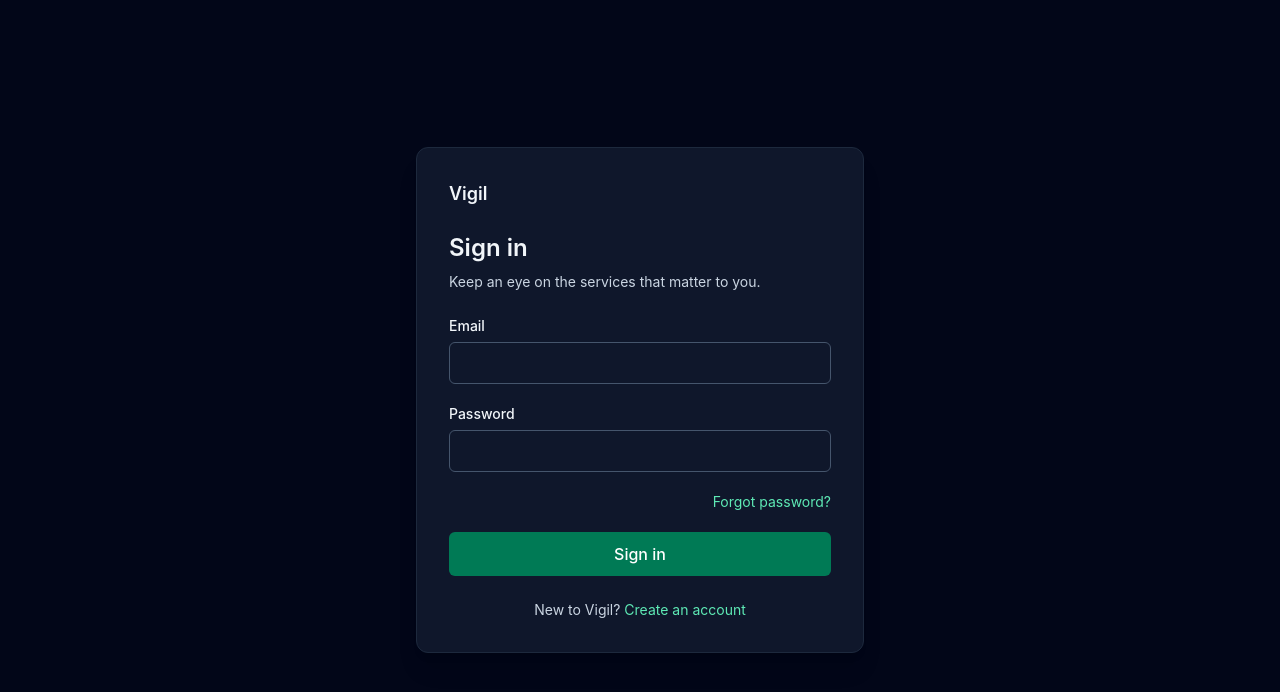
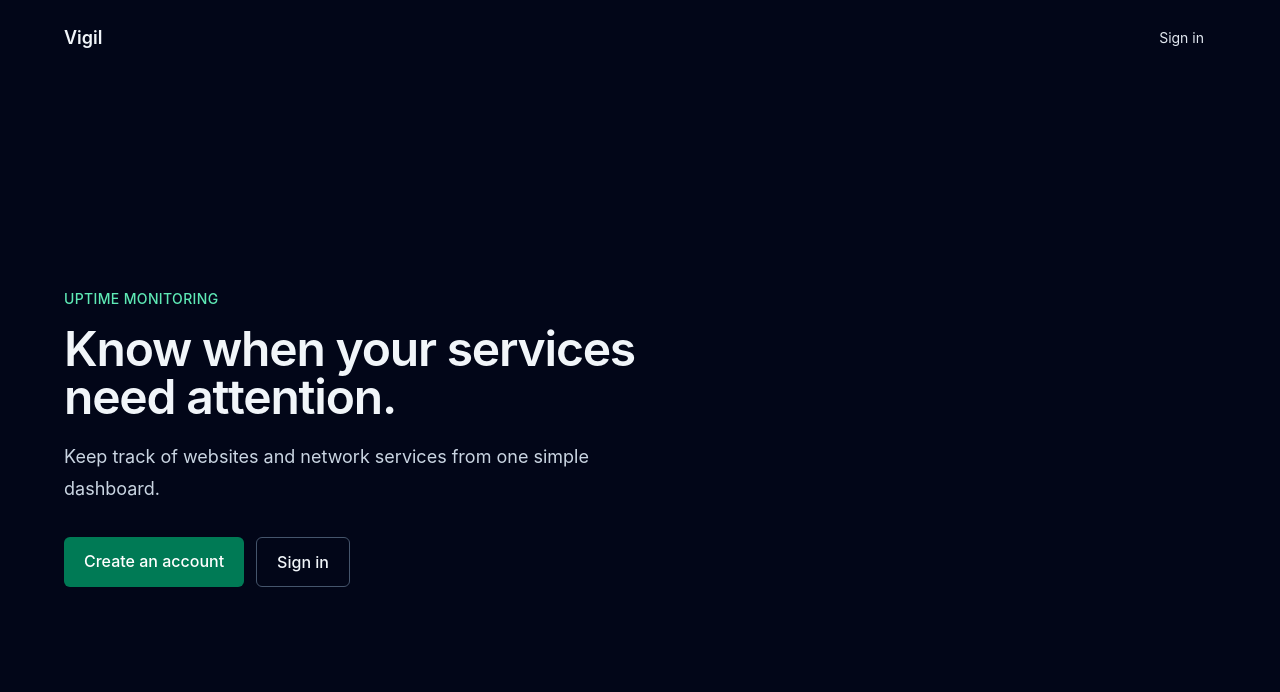
Before and after one commit to endale-dev/vigil, a Vue app in the folder frontend/: page / in a window 1280 px wide. Before the commit this address led to /login. Shown: the top 692 px of the page. Built offline with nearby package versions, Linux system fonts and the light colour scheme; no server answers.

Commit message:
keep home page public

```diff
--- a/frontend/src/components/AppShell.vue
+++ b/frontend/src/components/AppShell.vue
@@ -12,7 +12,10 @@ const title = computed(() => route.meta.title ?? 'Vigil')
   <div class="min-h-screen bg-slate-950 text-slate-100">
     <header class="border-b border-slate-800 px-6 py-4">
       <nav class="mx-auto flex max-w-6xl items-center justify-between" aria-label="Main navigation">
-        <RouterLink class="text-lg font-semibold focus-visible:outline-2 focus-visible:outline-offset-4" to="/dashboard">
+        <RouterLink
+          class="text-lg font-semibold focus-visible:outline-2 focus-visible:outline-offset-4"
+          :to="isAuthenticated ? { name: 'dashboard' } : { name: 'home' }"
+        >
           Vigil
         </RouterLink>
         <div class="flex items-center gap-5 text-sm">
--- a/frontend/src/router/index.ts
+++ b/frontend/src/router/index.ts
@@ -1,6 +1,7 @@
 import { createRouter, createWebHistory } from 'vue-router'
 import AppShell from '../components/AppShell.vue'
 import NotFoundView from '../views/NotFoundView.vue'
+import HomeView from '../views/HomeView.vue'
 import LoginView from '../views/LoginView.vue'
 import RegisterView from '../views/RegisterView.vue'
 import { useSession } from '../composables/useSession'
@@ -10,13 +11,14 @@ declare module 'vue-router' {
     title?: string
     requiresAuth?: boolean
     guestOnly?: boolean
+    redirectAuthenticated?: boolean
   }
 }
 
 const router = createRouter({
   history: createWebHistory(),
   routes: [
-    { path: '/', redirect: { name: 'dashboard' } },
+    { path: '/', name: 'home', component: HomeView, meta: { title: 'Vigil', redirectAuthenticated: true } },
     { path: '/login', name: 'login', component: LoginView, meta: { title: 'Sign in', guestOnly: true } },
     { path: '/register', name: 'register', component: RegisterView, meta: { title: 'Create account', guestOnly: true } },
     { path: '/forgot-password', name: 'forgot-password', component: AppShell, meta: { title: 'Reset password' } },
@@ -31,7 +33,7 @@ const router = createRouter({
 
 router.beforeEach(async (to) => {
   const session = useSession()
-  if ((to.meta.requiresAuth || to.meta.guestOnly) && !session.isReady.value) {
+  if ((to.meta.requiresAuth || to.meta.guestOnly || to.meta.redirectAuthenticated) && !session.isReady.value) {
     await session.initialize().catch(() => null)
   }
 
@@ -41,6 +43,9 @@ router.beforeEach(async (to) => {
   if (to.meta.guestOnly && session.isAuthenticated.value) {
     return { name: 'dashboard' }
   }
+  if (to.meta.redirectAuthenticated && session.isAuthenticated.value) {
+    return { name: 'dashboard' }
+  }
   return true
 })
 
--- /dev/null
+++ b/frontend/src/views/HomeView.vue
@@ -0,0 +1,43 @@
+<script setup lang="ts">
+import { RouterLink } from 'vue-router'
+</script>
+
+<template>
+  <main class="flex min-h-screen flex-col bg-slate-950 px-6 text-slate-100">
+    <header class="mx-auto flex w-full max-w-6xl items-center justify-between py-5">
+      <RouterLink class="text-lg font-semibold focus-visible:outline-2 focus-visible:outline-offset-4" :to="{ name: 'home' }">
+        Vigil
+      </RouterLink>
+      <RouterLink
+        class="rounded-md px-3 py-2 text-sm text-slate-200 hover:bg-slate-800 focus-visible:outline-2 focus-visible:outline-offset-2"
+        :to="{ name: 'login' }"
+      >
+        Sign in
+      </RouterLink>
+    </header>
+
+    <section class="mx-auto flex w-full max-w-6xl flex-1 flex-col justify-center py-16" aria-labelledby="home-title">
+      <p class="text-sm font-medium uppercase tracking-wide text-emerald-300">Uptime monitoring</p>
+      <h1 id="home-title" class="mt-4 max-w-2xl text-4xl font-semibold tracking-tight sm:text-5xl">
+        Know when your services need attention.
+      </h1>
+      <p class="mt-5 max-w-xl text-lg leading-8 text-slate-300">
+        Keep track of websites and network services from one simple dashboard.
+      </p>
+      <div class="mt-8 flex flex-wrap gap-3">
+        <RouterLink
+          class="min-h-11 rounded-md bg-emerald-700 px-5 py-3 font-medium text-white hover:bg-emerald-600 focus-visible:outline-2 focus-visible:outline-offset-2"
+          :to="{ name: 'register' }"
+        >
+          Create an account
+        </RouterLink>
+        <RouterLink
+          class="min-h-11 rounded-md border border-slate-600 px-5 py-3 font-medium hover:bg-slate-900 focus-visible:outline-2 focus-visible:outline-offset-2"
+          :to="{ name: 'login' }"
+        >
+          Sign in
+        </RouterLink>
+      </div>
+    </section>
+  </main>
+</template>
```
